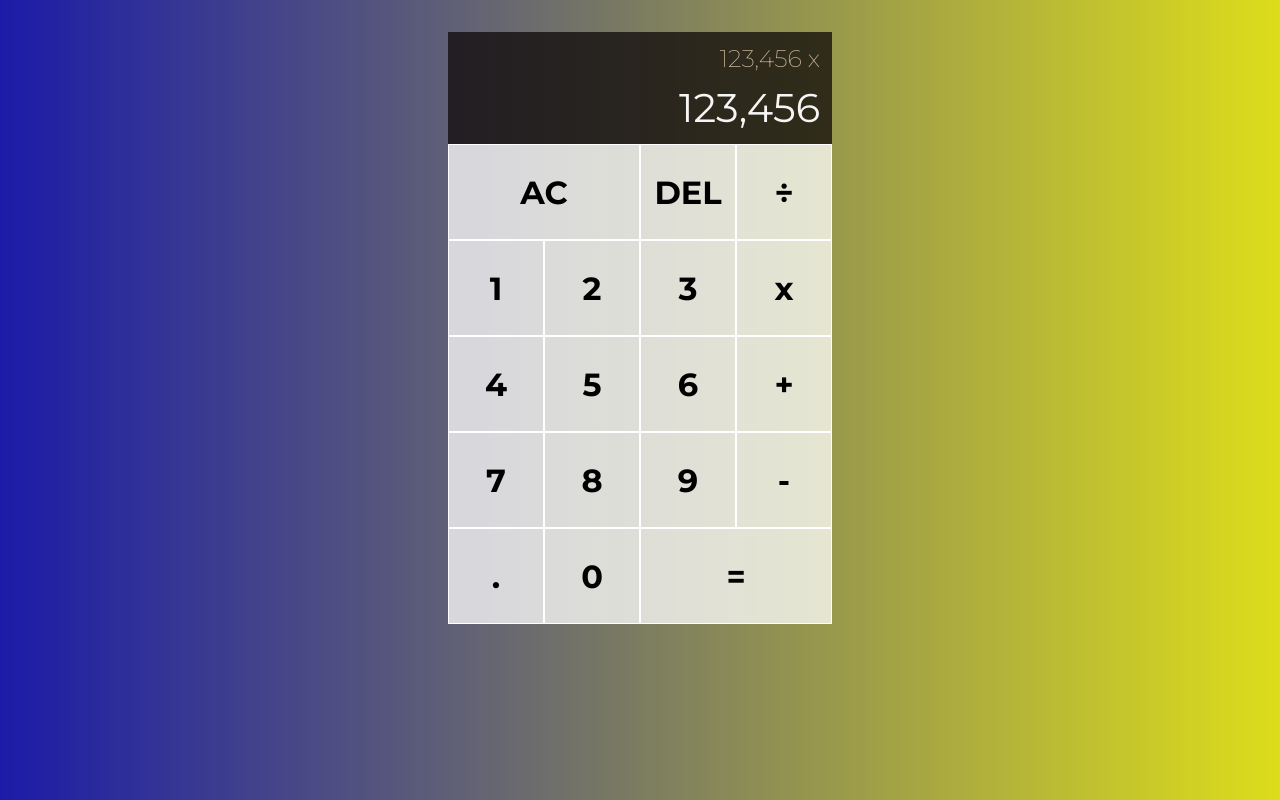
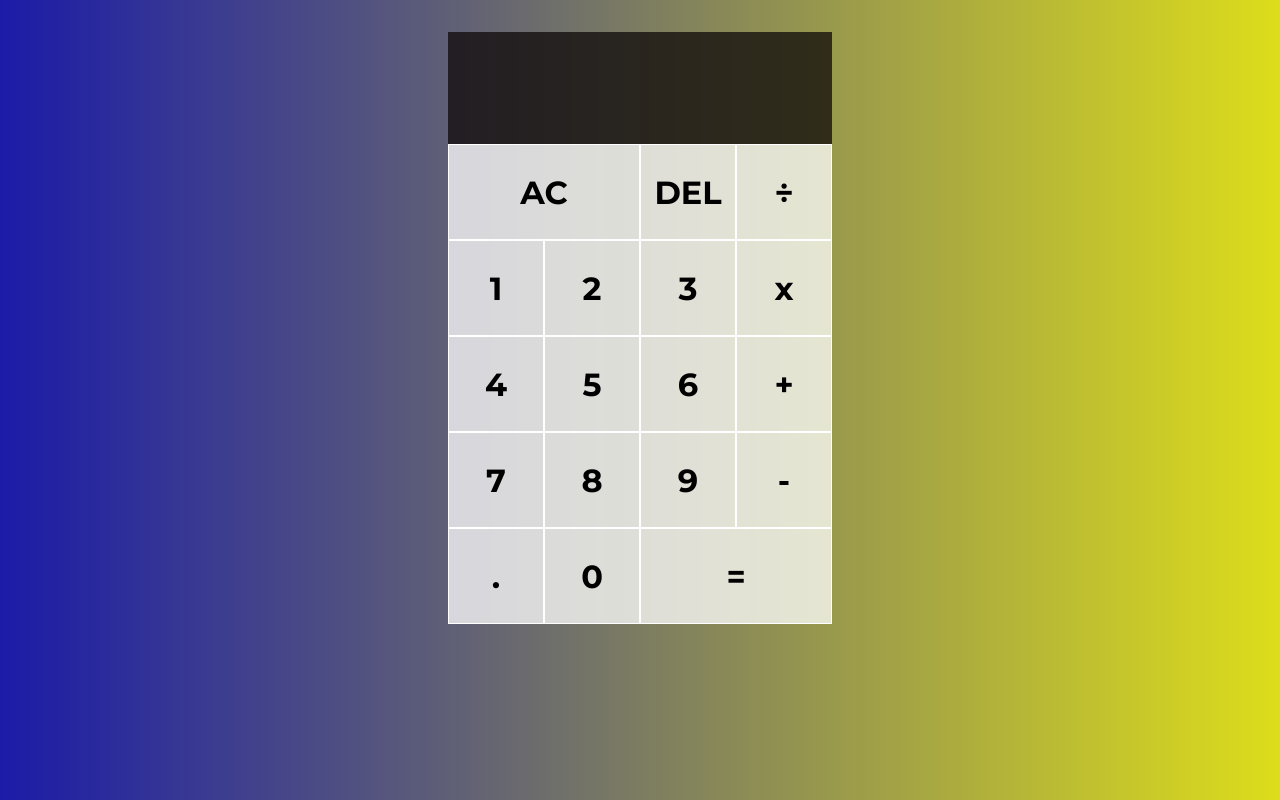
Before and after one commit to quisethecoder/calculator-react, a React (Create React App) app: page / in a window 1280 px wide. Built offline with nearby package versions, Linux system fonts and the light colour scheme.

Commit message:
remove placeholder text

```diff
--- a/src/App.js
+++ b/src/App.js
@@ -5,8 +5,8 @@ function App(){
   return (
     <div className="calculator-grid">
       <div className="output">
-        <div className="previous-operand">123,456 x</div>
-        <div className="current-operand">123,456</div>
+        <div className="previous-operand"></div>
+        <div className="current-operand"></div>
       </div>
       <button className="span-two">AC</button>
       <button>DEL</button>
```
